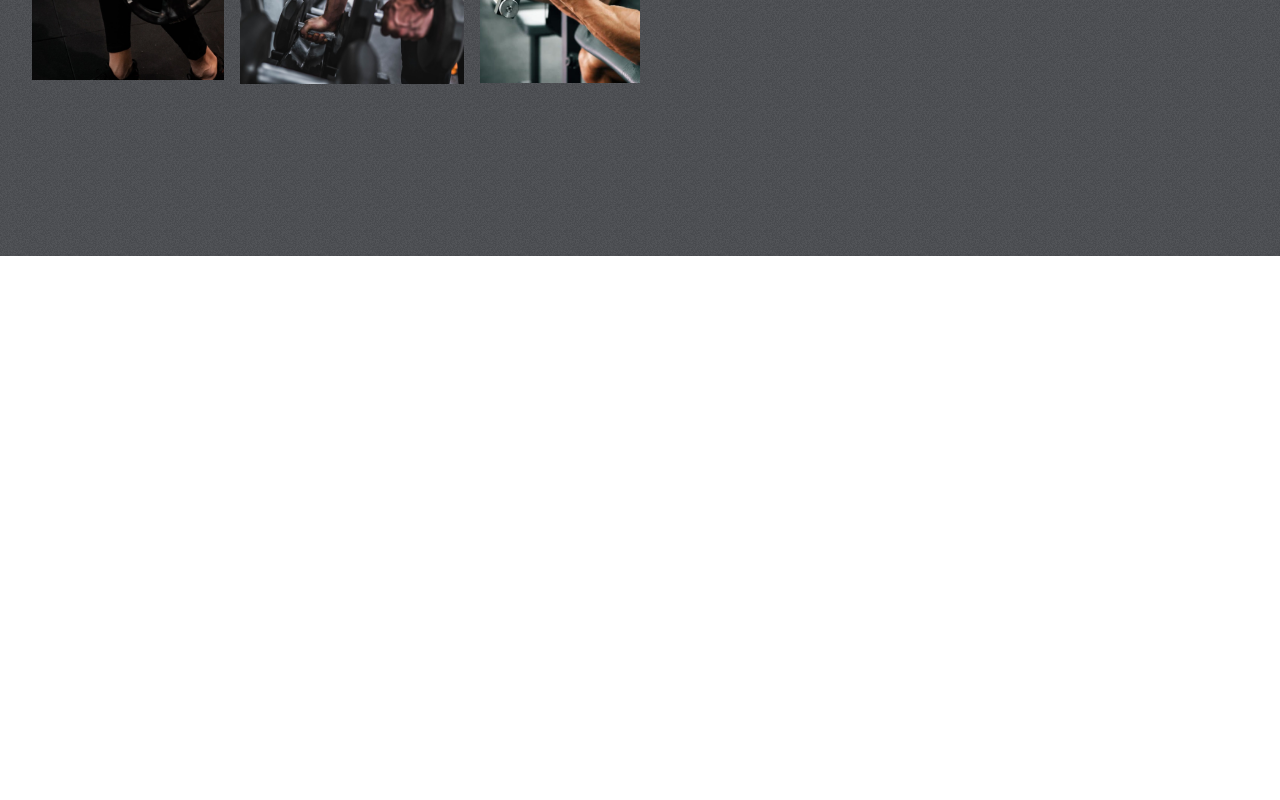
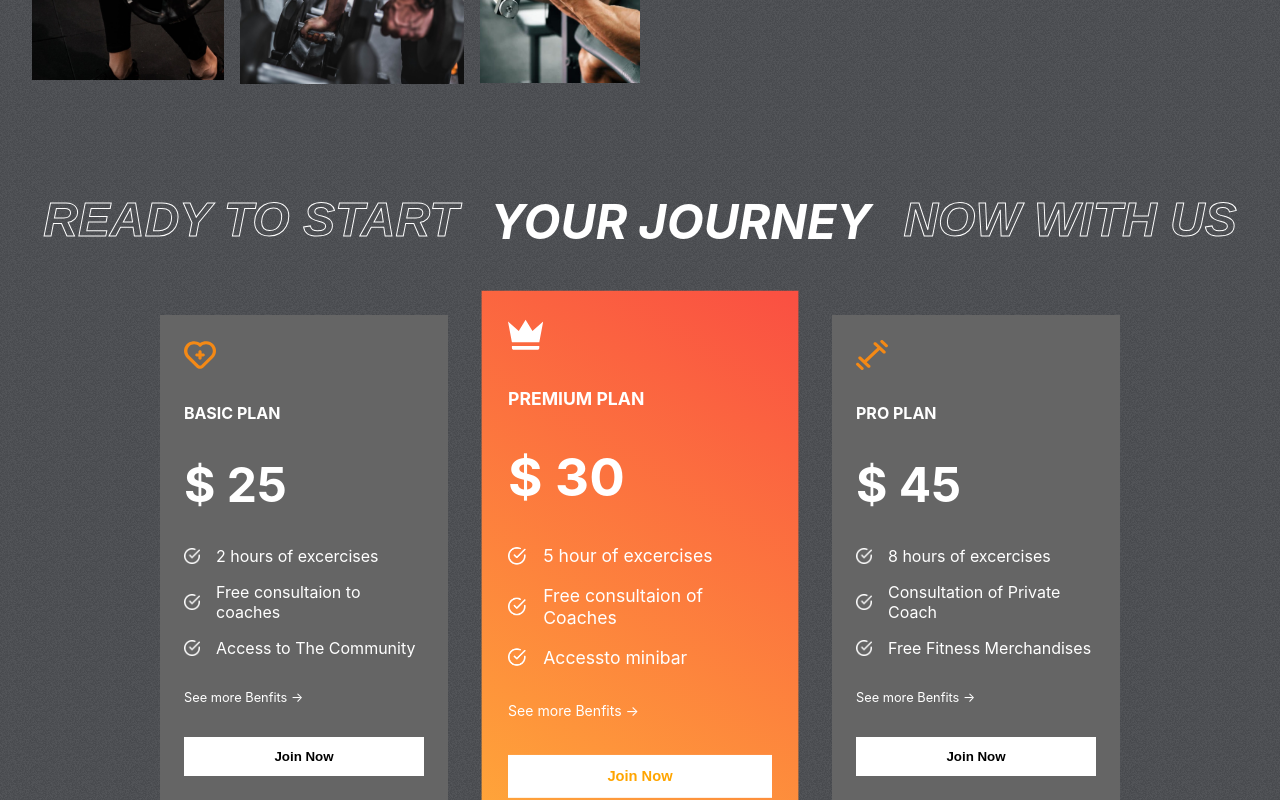
Before and after one commit to Asjal8/Fitness-Club, a React (Create React App) app: page / in a window 1280 px wide. Shown: the part 1630-2430 px from the top of the page. Before the commit the page ends 1886 px from the top, so only its background shows below. Built offline with nearby package versions, Linux system fonts and the light colour scheme.

Commit message:
Fourth Commit

```diff
--- a/src/component/Plans/Plans.css
+++ b/src/component/Plans/Plans.css
@@ -0,0 +1,62 @@
+.plans-container {
+  display: flex;
+  flex-direction: column;
+  gap: 4rem;
+  margin-top: -4rem;
+  padding: 0 2rem;
+  position: relative;
+}
+.plans {
+  align-items: center;
+  display: flex;
+  gap: 3rem;
+  justify-content: center;
+}
+.plan {
+  background: var(--caloryCard);
+  color: #fff;
+  display: flex;
+  flex-direction: column;
+  gap: 2rem;
+  padding: 1.5rem;
+  width: 15rem;
+}
+.plan:nth-child(2) {
+  background: var(--planCard);
+  transform: scale(1.1);
+}
+.plan svg {
+  fill: var(--orange);
+  width: 2rem;
+  height: 2rem;
+}
+.plan > :nth-child(2) {
+  font-size: 1rem;
+  font-weight: bold;
+}
+.plan > :nth-child(3) {
+  font-size: 3rem;
+  font-weight: bold;
+}
+.plan > :nth-child(5) {
+  font-size: 0.8rem;
+}
+.features {
+  display: flex;
+  flex-direction: column;
+  gap: 1rem;
+}
+.feature {
+  display: flex;
+  align-items: center;
+  gap: 1rem;
+}
+.feature img {
+  width: 1rem;
+}
+.plans > :nth-child(2) > svg {
+  fill: #fff;
+}
+.plans > :nth-child(2) > button {
+  color: orange;
+}
--- a/src/component/Plans/Plans.jsx
+++ b/src/component/Plans/Plans.jsx
@@ -1,11 +1,39 @@
 import React from "react";
+import { plansData } from "../../data/plansData";
+import whiteTick from "../../assets/whiteTick.png";
 import "./Plans.css";
 
 const Plans = () => {
   return (
-    <div>
-      <div>
-        <div></div>
+    <div className="plans-container">
+      <div className="programs-header" style={{ gap: "2rem" }}>
+        <span className="stroke-text">READY TO START</span>
+        <span>YOUR JOURNEY</span>
+        <span className="stroke-text">NOW WITH US</span>
+      </div>
+
+      {/* Plan Card */}
+      <div className="plans">
+        {plansData.map((plan, i) => (
+          <div className="plan" key={i}>
+            {plan.icon}
+            <span>{plan.name}</span>
+            <span>$ {plan.price}</span>
+
+            <div className="features">
+              {plan.features.map((features, i) => (
+                <div className="feature">
+                  <img src={whiteTick} alt="" />
+                  <span key={i}>{features}</span>
+                </div>
+              ))}
+            </div>
+            <div>
+              <span>See more Benfits -></span>
+            </div>
+            <button className="btn">Join Now</button>
+          </div>
+        ))}
       </div>
     </div>
   );
```
